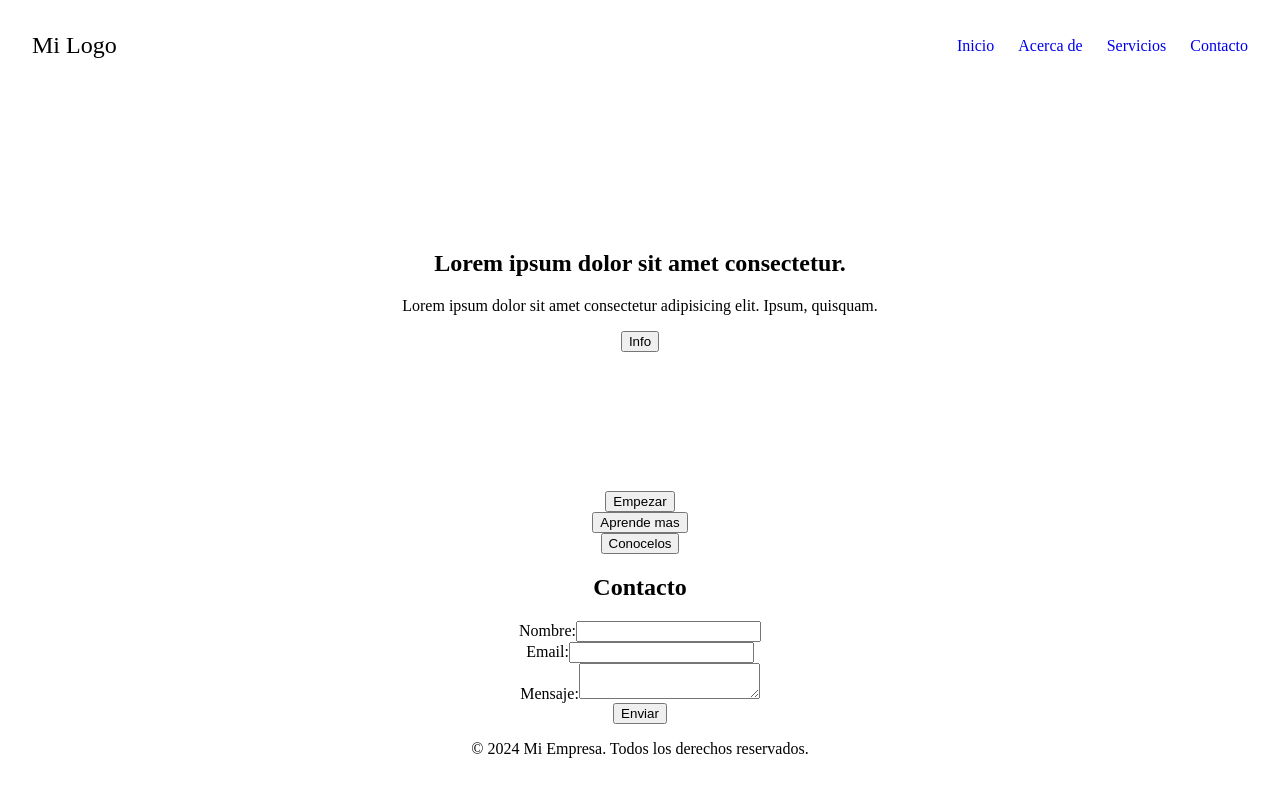
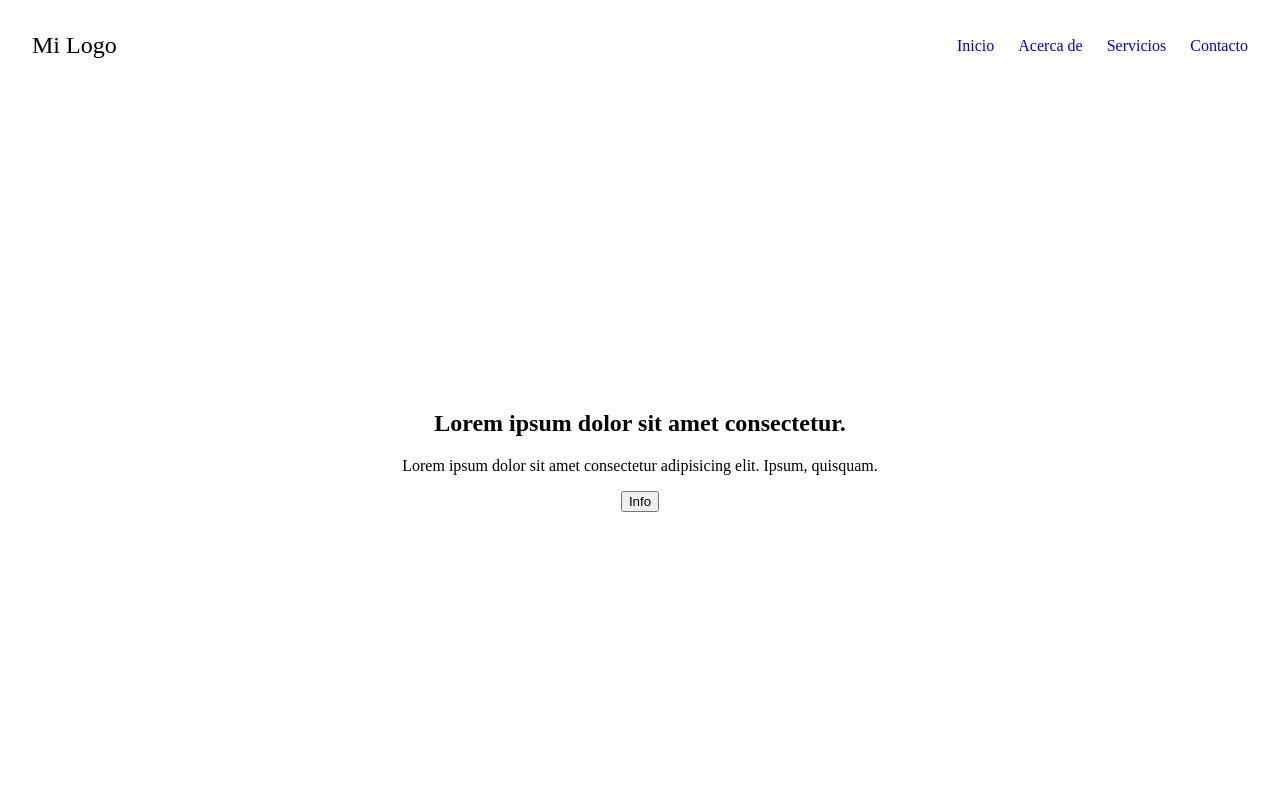
Before and after one commit to marianocoderx/project-landingPage1, a React (Vite) app: page / in a window 1280 px wide. Shown: the top 800 px of the page. Built offline with nearby package versions, Linux system fonts and the light colour scheme.

Commit message:
customizing footer

```diff
--- a/stylesheets/image.css
+++ b/stylesheets/image.css
@@ -34,7 +34,7 @@
   /* tablets and large phones */
   @media (min-width: 600px) and (max-width: 767px) {
     .bgContainer {
-        height: 80vh; /* Ajusta según tus necesidades */
+        height: 110vh; /* Ajusta según tus necesidades */
         width: 100%;
     }
     .content {
@@ -45,7 +45,7 @@
   /* Medium tablets */
   @media (min-width: 768px) and (max-width: 991px) {
     .bgContainer {
-        height: 70vh; /* Ajusta según tus necesidades */
+        height: 100vh; /* Ajusta según tus necesidades */
         width: 100%;
     }
     .content {
@@ -56,7 +56,7 @@
   /* laptops/desktops */
   @media (min-width: 992px) and (max-width: 1199px) {
     .bgContainer {
-        height: 60vh; /* Ajusta según tus necesidades */
+        height: 90vh; /* Ajusta según tus necesidades */
         width: 100%;
     }
     .content {
@@ -67,7 +67,7 @@
   /* large laptops and desktops */
   @media (min-width: 1200px) {
     .bgContainer {
-        height: 50vh; /* Ajusta según tus necesidades */
+        height: 90vh; /* Ajusta según tus necesidades */
         width: 100%;
     }
     .content {
```
